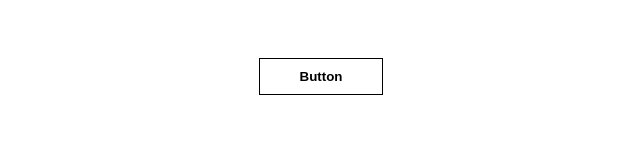
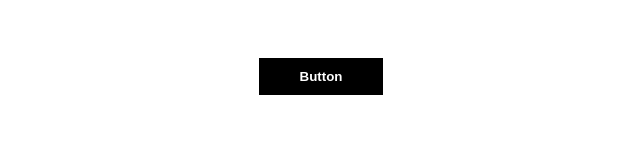
Before and after one commit to TakahashiIkki/udemy-front-dev-tutorial, a plain HTML site: page section4/13/index.html in a window 1280 px wide. In both pictures the pointer is over the button "Button". Shown: the whole page, without its empty margins (319-959 px from the left). Drawn offline with Linux system fonts and the light colour scheme.

Commit message:
hover と transition

```diff
--- a/section4/13/style.css
+++ b/section4/13/style.css
@@ -10,4 +10,11 @@
     margin: 50px 0;
     font-weight: 600; /* Default は 500 */
     cursor: pointer;
+
+    transition: color 1.0s, background-color 0.3s;
 }
+
+.btn:hover {
+    background-color: black;
+    color: white;
+}
```
